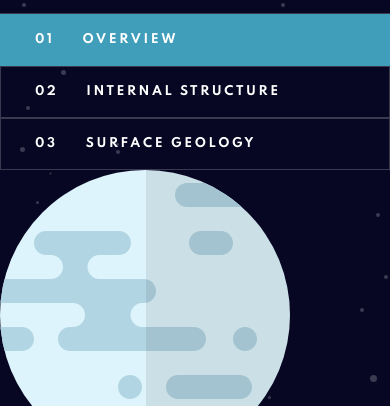
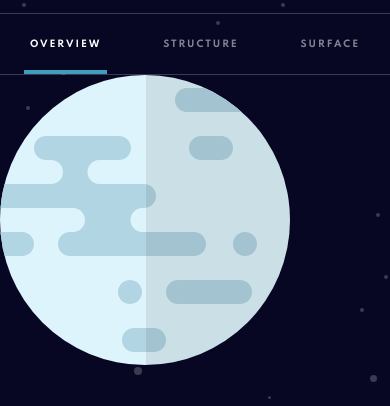
Before and after one commit to Andrparsons/planet-facts, a Gatsby site: page /Mercury in a window 390 px wide. Shown: the part 55-461 px from the top of the page. Built offline with nearby package versions, Linux system fonts and the light colour scheme; Gatsby itself is replaced by a stand-in of ours.

Commit message:
button styling for mobile

```diff
--- a/src/components/button.js
+++ b/src/components/button.js
@@ -5,28 +5,67 @@ const PlanetButton = styled.button`
   display: flex;
   cursor: pointer;
   color: var(--white);
-  border: ${(props) =>
-    props.active ? "1px solid transparent" : "1px solid #ffffff33"};
-  background-color: ${(props) =>
-    props.active ? `var(--${props.colour.toLowerCase()})` : "transparent"};
+  border: none;
+  background: transparent;
   transition: all 180ms ease-in-out;
+  justify-content: center;
+  border-bottom: ${(props) =>
+    props.active
+      ? `4px solid var(--${props.colour.toLowerCase()})`
+      : " 4px solid transparent"};
 
   &:hover {
-    background: #d8d8d833;
-    border: 1px solid transparent;
+    @media (min-width: 600px) {
+      background: #d8d8d833;
+      border: 1px solid transparent;
+    }
+  }
+
+  @media (min-width: 600px) {
+    justify-content: flex-start;
+    flex-grow: 0;
+    border: ${(props) =>
+      props.active ? "1px solid transparent" : "1px solid #ffffff33"};
+    background-color: ${(props) =>
+      props.active ? `var(--${props.colour.toLowerCase()})` : "transparent"};
   }
 `;
+
 const LabelNum = styled.h3`
+  display: none;
   margin-left: 2.33em;
+
+  @media (min-width: 600px) {
+    display: block;
+  }
 `;
+
 const Label = styled.h3`
   text-transform: uppercase;
   margin-left: 2.33em;
+  display: none;
+
+  @media (min-width: 600px) {
+    display: block;
+  }
+`;
+
+const LabelSmall = styled(Label)`
+  display: block;
+  margin: 1.25rem 0 1rem 0;
+  font-size: 0.5625rem;
+  letter-spacing: 1.93px;
+  opacity: ${(props) => (props.active ? "1" : "0.5")};
+
+  @media (min-width: 600px) {
+    display: none;
+  }
 `;
 
 export default function Button({
   labelNum,
   label,
+  labelsmall,
   onClick,
   colour,
   ...restProps
@@ -35,6 +74,7 @@ export default function Button({
     <PlanetButton onClick={onClick} colour={colour} {...restProps}>
       <LabelNum>{labelNum}</LabelNum>
       <Label>{label}</Label>
+      <LabelSmall {...restProps}>{labelsmall}</LabelSmall>
     </PlanetButton>
   );
 }
--- a/src/components/layout.js
+++ b/src/components/layout.js
@@ -100,8 +100,17 @@ const Container = styled.main`
 
 const ButtonGroup = styled.div`
   display: flex;
-  flex-direction: column;
+  flex-direction: row;
   grid-area: buttons;
+  border-bottom: 1px solid #ffffff33;
+  justify-content: space-between;
+  padding: 0 1.5rem;
+
+  @media (min-width: 600px) {
+    flex-direction: column;
+    border-bottom: none;
+    padding: 0;
+  }
 `;
 
 const CardGroup = styled.div`
--- a/src/templates/planet.js
+++ b/src/templates/planet.js
@@ -56,6 +56,7 @@ export default function PlanetTemplate({ pageContext: { planet } }) {
         <Button
           labelNum="01"
           label="overview"
+          labelsmall="overview"
           onClick={() => setPage("overview")}
           colour={planet.name}
           active={page === "overview" ? true : false}
@@ -63,6 +64,7 @@ export default function PlanetTemplate({ pageContext: { planet } }) {
         <Button
           labelNum="02"
           label="internal structure"
+          labelsmall="structure"
           onClick={() => setPage("internal")}
           colour={planet.name}
           active={page === "internal" ? true : false}
@@ -70,6 +72,7 @@ export default function PlanetTemplate({ pageContext: { planet } }) {
         <Button
           labelNum="03"
           label="surface geology"
+          labelsmall="surface"
           onClick={() => setPage("geology")}
           colour={planet.name}
           active={page === "geology" ? true : false}
```
Also changed, not shown: src/components/header.js (+4 -4 lines).
